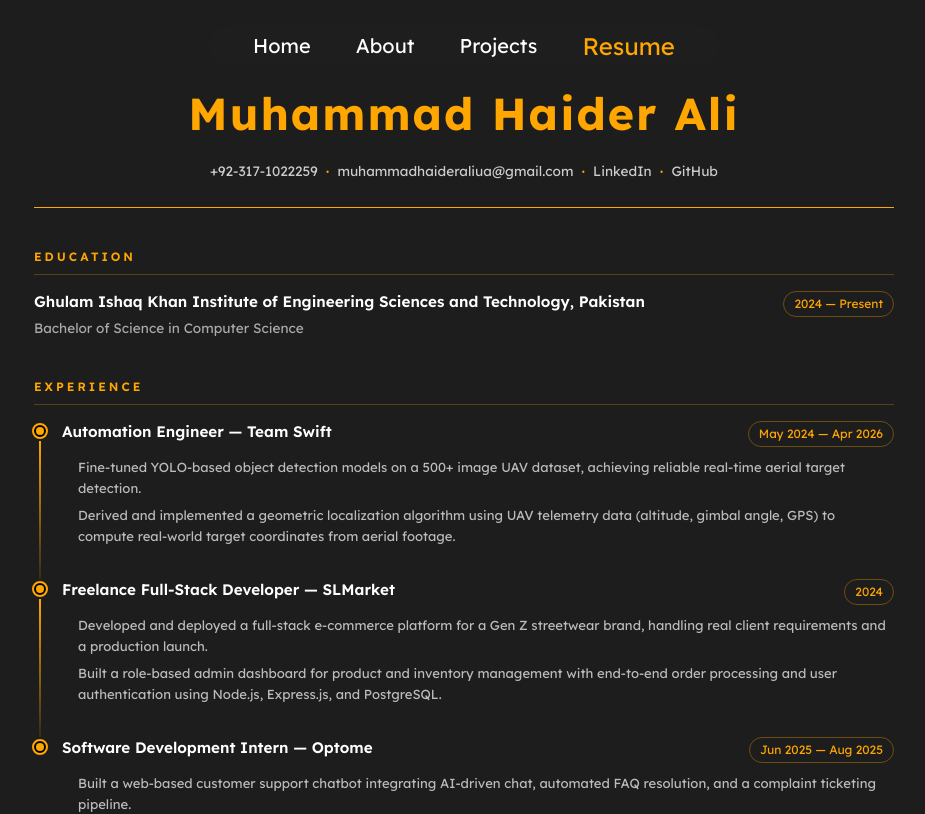
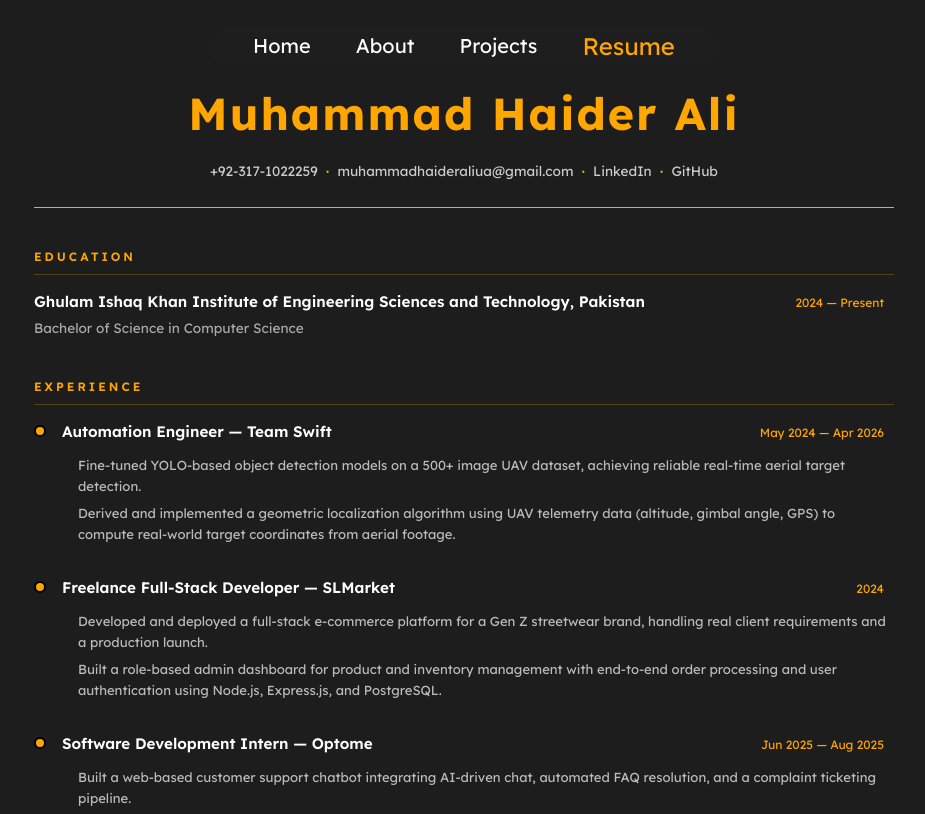
Before and after one commit to HaiderAliqnt/portfolio_webs, a React (Vite) app: page /resume in a window 1280 px wide. Shown: the top 814 px of the page, without its empty margins (176-1101 px from the left). Built offline with nearby package versions, Linux system fonts and the light colour scheme.

Commit message:
minor fixes

```diff
--- a/src/pages/home/home.jsx
+++ b/src/pages/home/home.jsx
@@ -15,6 +15,9 @@ function Homepage() {
 
   const handleAboutBtn = ()=>{
     navigate('/about')
+  }
+  const handleResBtn = ()=>{
+    navigate('/resume')
   }
 
   const [currentPhraseIndex, setCurrentPhraseIndex] = useState(0);
@@ -102,7 +105,7 @@ function Homepage() {
           <div className="text-buttons" ref={buttonRef} >
             <button className="nav-btn" id="Projects" onClick={handleWorkBtn}>View my Work</button>
             <button className="nav-btn" id="Blog" onClick={handleAboutBtn}>Get in Touch</button>
-            <button className="nav-btn" id="Resume">View my Resume</button>
+            <button className="nav-btn" id="Resume" onClick={handleResBtn}>View my Resume</button>
           </div>
         </div>
 
--- a/src/pages/projects/projects.css
+++ b/src/pages/projects/projects.css
@@ -16,6 +16,7 @@
     justify-content: center;
     align-items: center;
     font-size: 2.5rem;
+    font-weight: 700;
 }
 
 .project-showcase-box{
--- a/src/pages/resume/resume.css
+++ b/src/pages/resume/resume.css
@@ -108,8 +108,8 @@
     color: #FFA600;
     white-space: nowrap;
     padding: 3px 10px;
-    border: 1px solid rgba(255, 166, 0, 0.35);
-    border-radius: 20px;
+    /* border: 1px solid rgba(255, 166, 0, 0.35);
+    border-radius: 20px; */
     flex-shrink: 0;
 }
 
@@ -138,7 +138,7 @@
     border-radius: 50%;
     background-color: #FFA600;
     border: 2px solid black;
-    outline: 2px solid #FFA600;
+    /* outline: 2px solid #FFA600; */
     flex-shrink: 0;
     z-index: 1;
 }
--- a/src/pages/resume/resume.jsx
+++ b/src/pages/resume/resume.jsx
@@ -59,7 +59,7 @@ function Resume() {
                         <div className="timeline-item">
                             <div className="timeline-node">
                                 <div className="node-dot" />
-                                <div className="node-line" />
+                                {/* <div className="node-line" /> */}
                             </div>
                             <div className="timeline-content">
                                 <div className="timeline-header">
@@ -76,7 +76,7 @@ function Resume() {
                         <div className="timeline-item">
                             <div className="timeline-node">
                                 <div className="node-dot" />
-                                <div className="node-line" />
+                                {/* <div className="node-line" /> */}
                             </div>
                             <div className="timeline-content">
                                 <div className="timeline-header">
```
